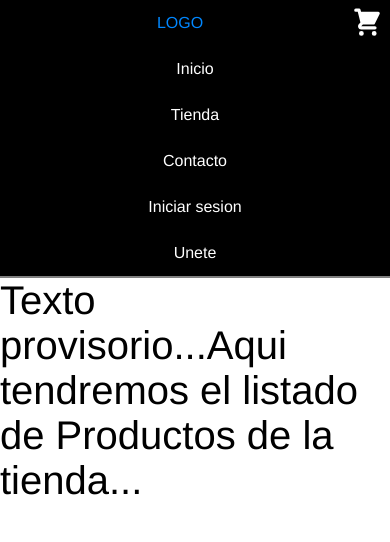
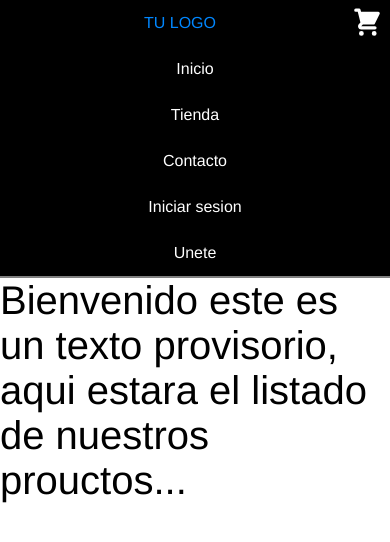
Before and after one commit to rubyg21/market-run-Galarraga, a React (Vite) app: page / in a window 390 px wide. Shown: the top 542 px of the page. Built offline with nearby package versions, Linux system fonts and the light colour scheme.

Commit message:
ajustamos ultimos detalles

```diff
--- a/src/App.jsx
+++ b/src/App.jsx
@@ -8,7 +8,7 @@ function App() {
     <div className="App">
 
       <NavBar />
-      <ItemListContainer greeting='Productos' />
+      <ItemListContainer />
 
     </div>
   )
--- a/src/components/ItemListContainer.jsx
+++ b/src/components/ItemListContainer.jsx
@@ -1,11 +1,13 @@
 import React from 'react'
 import  "./ItemListContainer.css";
 
-function ItemListContainer(props) {
+function ItemListContainer({greeting}) {
   return (
     <>
 
-    <div className="ItemList" >Texto provisorio...Aqui tendremos el listado de {props.greeting} de la tienda... </div>
+    <div className="ItemList" >{greeting='Bienvenido'} este es un texto provisorio, aqui estara el listado de nuestros
+    prouctos...
+    </div>
 
     </>
   )
--- a/src/components/NavBar/NavBar.css
+++ b/src/components/NavBar/NavBar.css
@@ -25,21 +25,16 @@ ul.topnav {
     color: #0087FF;
 
 
-
 }
 
-
-  ul.topnav li.right {
+ul.topnav li.right {
 
     float: right;
 
 }
 
-
   @media screen and (max-width: 600px) {
     ul.topnav li.right,
     ul.topnav li {float: none;}
-    ul.topnav li.right{
-        border-bottom: 2px coral;
-    }
+
   }
--- a/src/components/NavBar/NavBar.jsx
+++ b/src/components/NavBar/NavBar.jsx
@@ -8,7 +8,7 @@ function NavBar() {
 
 <ul className="topnav">
   <CartWidget />
-  <li><a>LOGO</a></li>
+  <li><a>TU LOGO</a></li>
   <li><a href="#inicio">Inicio</a></li>
   <li><a href="#tienda">Tienda</a></li>
   <li><a href="#contacto">Contacto</a></li>
```
